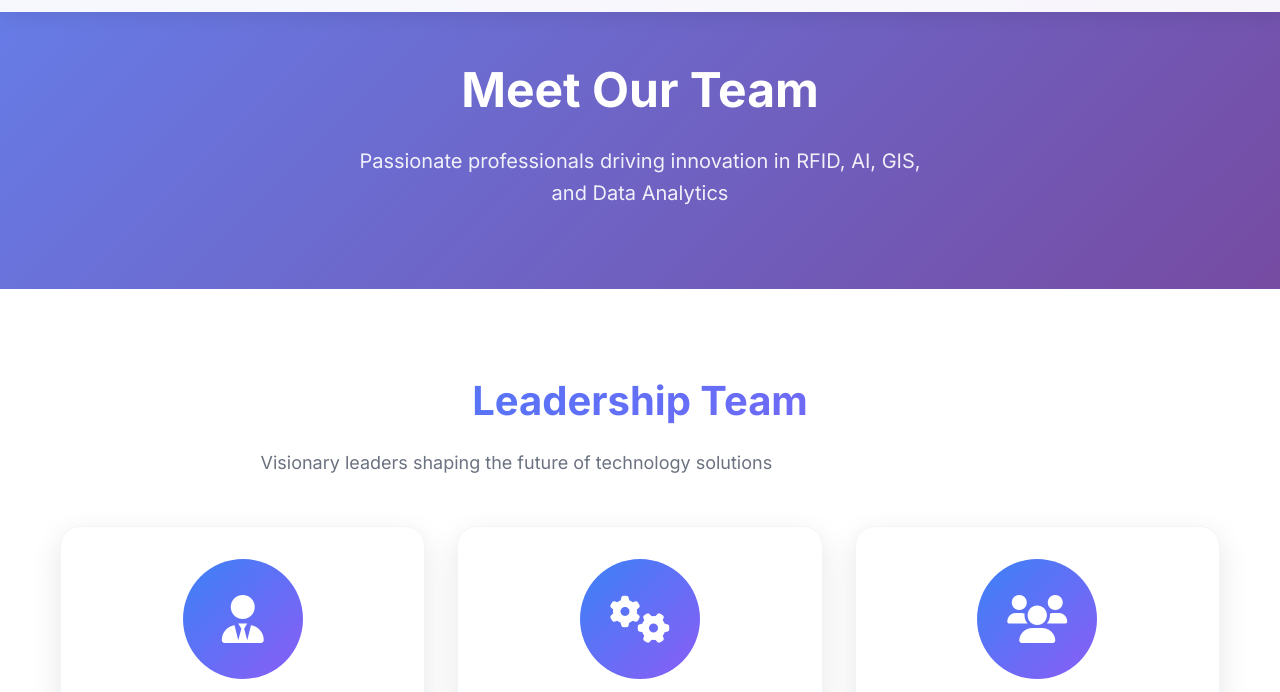
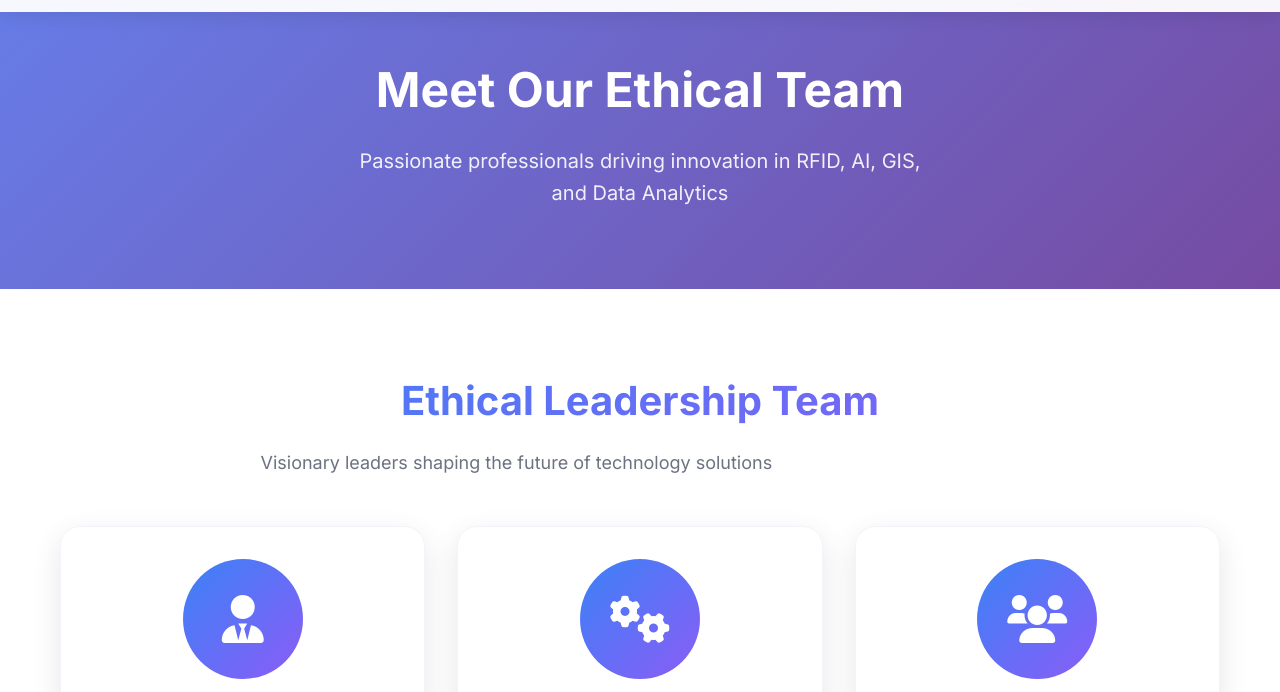
Before and after one commit to abbyy007-code/innovions, a plain HTML site: page team.html in a window 1280 px wide. Shown: the part 68-760 px from the top of the page. Drawn offline with Linux system fonts and the light colour scheme.

Commit message:
Update team.html
Added Ethical word to the Heading

```diff
--- a/team.html
+++ b/team.html
@@ -47,7 +47,7 @@
     <section class="team-hero">
         <div class="container">
             <div class="team-hero-content">
-                <h1>Meet Our Team</h1>
+                <h1>Meet Our Ethical Team</h1>
                 <p>Passionate professionals driving innovation in RFID, AI, GIS, and Data Analytics</p>
             </div>
         </div>
@@ -57,7 +57,7 @@
     <section class="leadership-team">
         <div class="container">
             <div class="section-header">
-                <h2>Leadership Team</h2>
+                <h2>Ethical Leadership Team</h2>
                 <p>Visionary leaders shaping the future of technology solutions</p>
             </div>
             <div class="team-grid">
```
